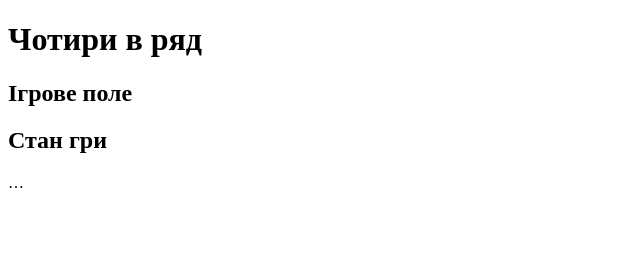
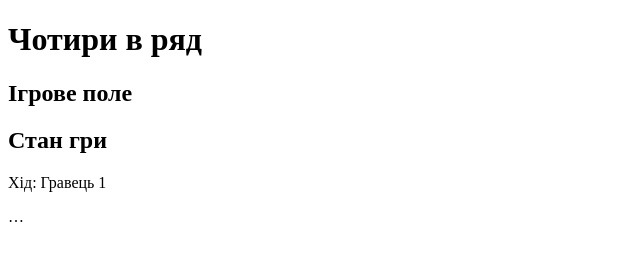
Before and after one commit to VeronikaSierkova/web-labs, a plain HTML site: page index.html in a window 1280 px wide. Shown: the full height of the page, 0-640 px from the left. Drawn offline with Linux system fonts and the light colour scheme.

Commit message:
Виправила  семантичну структуру

```diff
--- a/index.html
+++ b/index.html
@@ -18,7 +18,7 @@
 
             <section aria-labelledby="panel-title">
                 <h2 id="panel-title">Стан гри</h2>
-            <!--<p id="status">Хід: Гравець 1</p>-->
+                <p id="status">Хід: Гравець 1</p>
             </section>
         </main>
 
```
Lines whose indentation alone changed are shown as unchanged.
